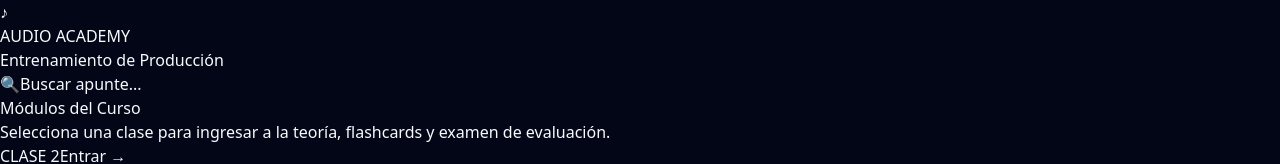
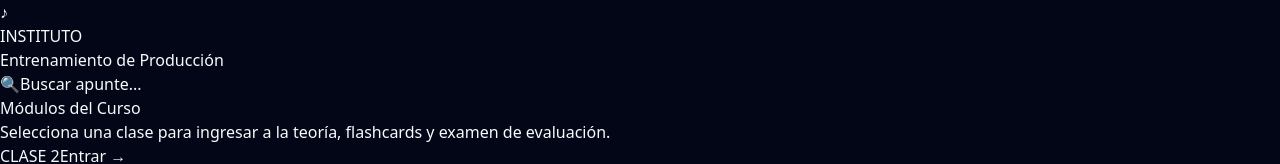
Before and after one commit to SamuAguilar/produccion-musical, a React (Vite) app: page / in a window 1280 px wide. Shown: the top 164 px of the page. Built offline with nearby package versions, Linux system fonts and the light colour scheme.

Commit message:
Sistema de persistencia de progreso y marcas de completado con localStorage

```diff
--- a/src/App.jsx
+++ b/src/App.jsx
@@ -73,7 +73,7 @@
               ♪
             </div>
             <div>
-              <h1 className="text-base font-bold text-white tracking-wide">AUDIO ACADEMY</h1>
+              <h1 className="text-base font-bold text-white tracking-wide">INSTITUTO</h1>
               <p className="text-[10px] text-slate-400 uppercase tracking-wider">Entrenamiento de Producción</p>
             </div>
           </div>
```
